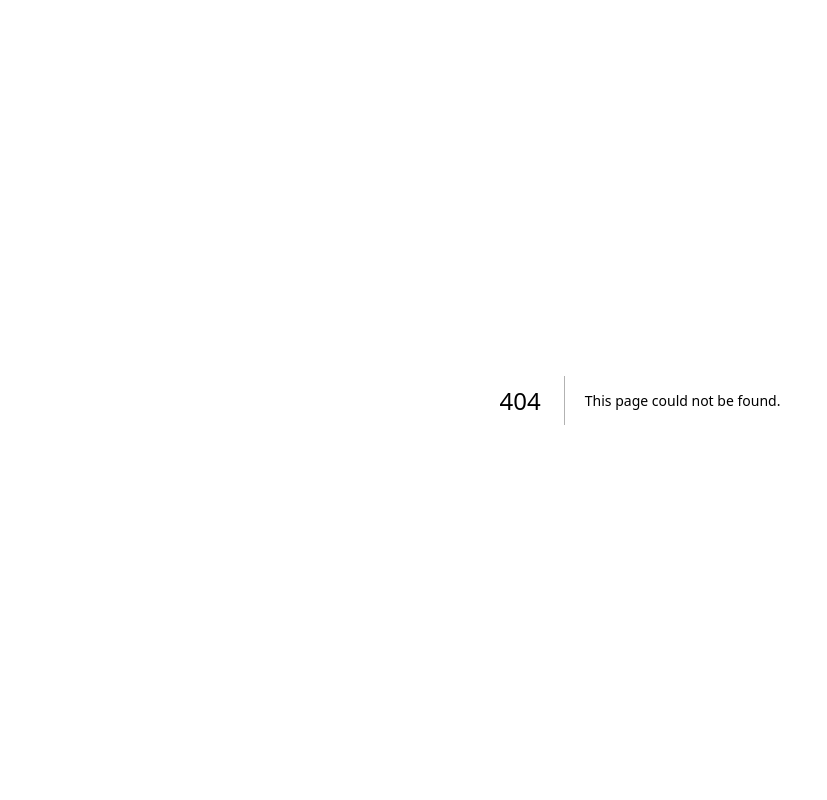
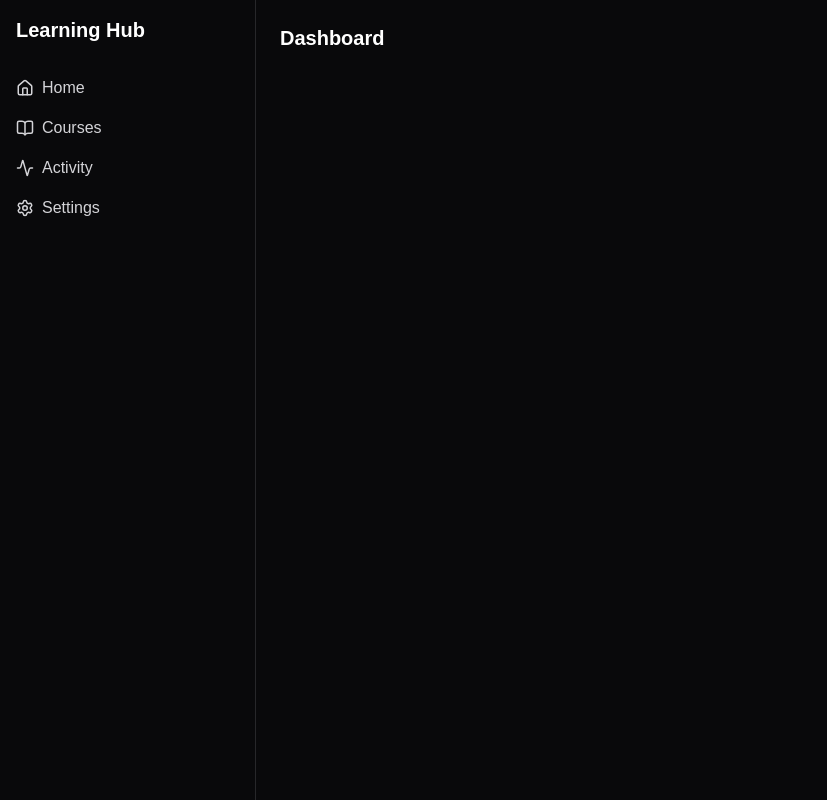
Before and after one commit to kuttysathya/student-dashboard, a Next.js app: page /dashboard in a window 1280 px wide. Before the commit this address had no page. Shown: the whole page, without its empty margins (0-827 px from the left). Built offline with nearby package versions, Linux system fonts and the light colour scheme.

Commit message:
add dashboard layout and sidebar basic structure

```diff
--- /dev/null
+++ b/app/dashboard/components/Sidebar.tsx
@@ -0,0 +1,29 @@
+import { Home, BookOpen, Activity, Settings } from "lucide-react";
+
+export default function Sidebar() {
+  return (
+    <nav className="w-64 min-h-screen bg-zinc-950 border-r border-zinc-800 p-4">
+      <h2 className="text-white text-xl font-bold mb-8">
+        Learning Hub
+      </h2>
+
+      <ul className="space-y-4 text-zinc-300">
+        <li className="flex items-center gap-2 hover:text-white cursor-pointer">
+          <Home size={18} /> Home
+        </li>
+
+        <li className="flex items-center gap-2 hover:text-white cursor-pointer">
+          <BookOpen size={18} /> Courses
+        </li>
+
+        <li className="flex items-center gap-2 hover:text-white cursor-pointer">
+          <Activity size={18} /> Activity
+        </li>
+
+        <li className="flex items-center gap-2 hover:text-white cursor-pointer">
+          <Settings size={18} /> Settings
+        </li>
+      </ul>
+    </nav>
+  );
+}
--- /dev/null
+++ b/app/dashboard/page.tsx
@@ -0,0 +1,15 @@
+import Sidebar from "./components/Sidebar";
+
+export default function DashboardPage() {
+  return (
+    <div className="flex min-h-screen bg-zinc-950 text-white">
+      <Sidebar />
+
+      <main className="flex-1 p-6">
+        <h1 className="text-xl font-semibold">
+          Dashboard
+        </h1>
+      </main>
+    </div>
+  );
+}
--- a/app/page.tsx
+++ b/app/page.tsx
@@ -1,65 +1,5 @@
-import Image from "next/image";
+import { redirect } from "next/navigation";
 
 export default function Home() {
-  return (
-    <div className="flex flex-col flex-1 items-center justify-center bg-zinc-50 font-sans dark:bg-black">
-      <main className="flex flex-1 w-full max-w-3xl flex-col items-center justify-between py-32 px-16 bg-white dark:bg-black sm:items-start">
-        <Image
-          className="dark:invert"
-          src="/next.svg"
-          alt="Next.js logo"
-          width={100}
-          height={20}
-          priority
-        />
-        <div className="flex flex-col items-center gap-6 text-center sm:items-start sm:text-left">
-          <h1 className="max-w-xs text-3xl font-semibold leading-10 tracking-tight text-black dark:text-zinc-50">
-            To get started, edit the page.tsx file.
-          </h1>
-          <p className="max-w-md text-lg leading-8 text-zinc-600 dark:text-zinc-400">
-            Looking for a starting point or more instructions? Head over to{" "}
-            <a
-              href="https://vercel.com/templates?framework=next.js&utm_source=create-next-app&utm_medium=appdir-template-tw&utm_campaign=create-next-app"
-              className="font-medium text-zinc-950 dark:text-zinc-50"
-            >
-              Templates
-            </a>{" "}
-            or the{" "}
-            <a
-              href="https://nextjs.org/learn?utm_source=create-next-app&utm_medium=appdir-template-tw&utm_campaign=create-next-app"
-              className="font-medium text-zinc-950 dark:text-zinc-50"
-            >
-              Learning
-            </a>{" "}
-            center.
-          </p>
-        </div>
-        <div className="flex flex-col gap-4 text-base font-medium sm:flex-row">
-          <a
-            className="flex h-12 w-full items-center justify-center gap-2 rounded-full bg-foreground px-5 text-background transition-colors hover:bg-[#383838] dark:hover:bg-[#ccc] md:w-[158px]"
-            href="https://vercel.com/new?utm_source=create-next-app&utm_medium=appdir-template-tw&utm_campaign=create-next-app"
-            target="_blank"
-            rel="noopener noreferrer"
-          >
-            <Image
-              className="dark:invert"
-              src="/vercel.svg"
-              alt="Vercel logomark"
-              width={16}
-              height={16}
-            />
-            Deploy Now
-          </a>
-          <a
-            className="flex h-12 w-full items-center justify-center rounded-full border border-solid border-black/[.08] px-5 transition-colors hover:border-transparent hover:bg-black/[.04] dark:border-white/[.145] dark:hover:bg-[#1a1a1a] md:w-[158px]"
-            href="https://nextjs.org/docs?utm_source=create-next-app&utm_medium=appdir-template-tw&utm_campaign=create-next-app"
-            target="_blank"
-            rel="noopener noreferrer"
-          >
-            Documentation
-          </a>
-        </div>
-      </main>
-    </div>
-  );
+  redirect("/dashboard");
 }
--- a/package.json
+++ b/package.json
@@ -9,6 +9,7 @@
     "lint": "eslint"
   },
   "dependencies": {
+    "lucide-react": "^1.17.0",
     "next": "16.2.6",
     "react": "19.2.4",
     "react-dom": "19.2.4"
```
Also changed, not shown: 1 other file (tests, documents, lock files or other folders).
